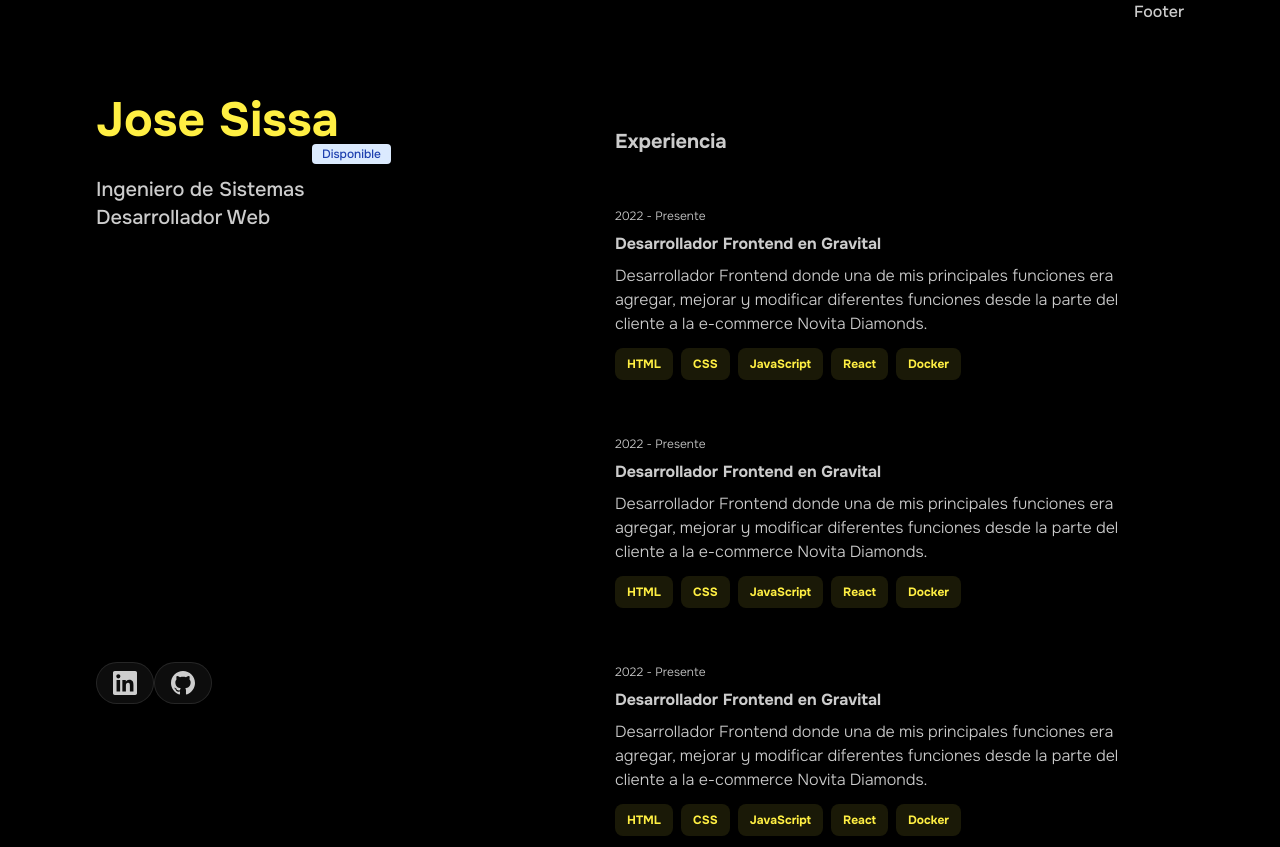
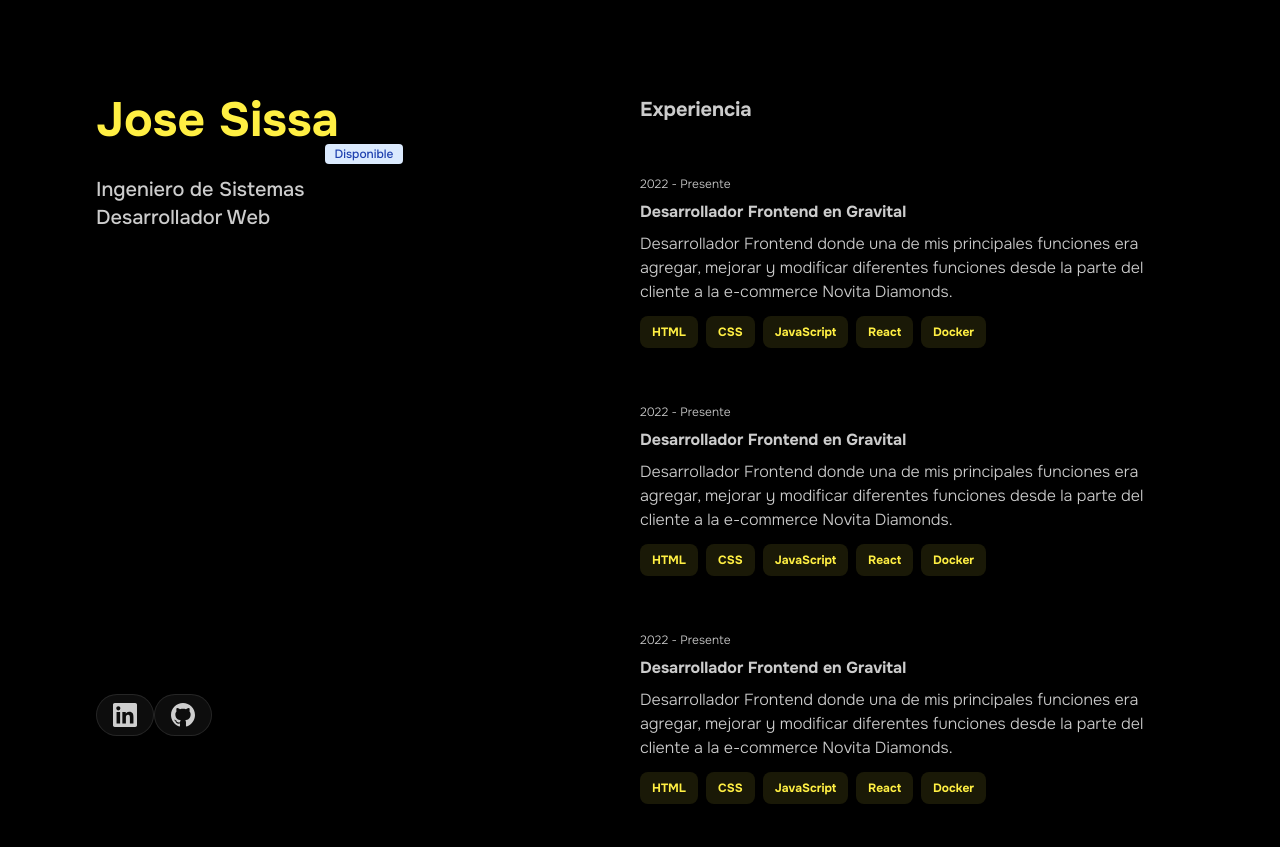
Before and after one commit to JoseSissa/Astro, an Astro site in the folder Portafolio/: page / in a window 1280 px wide. Shown: the top 847 px of the page. Built offline with nearby package versions, Linux system fonts and the light colour scheme; Astro itself is replaced by a stand-in of ours.

Commit message:
Version desktop completada

```diff
--- a/Portafolio/src/components/Experience.astro
+++ b/Portafolio/src/components/Experience.astro
@@ -14,7 +14,9 @@ import TitleSection from './TitleSection.astro'
                             <div>
                                 <header class="mb-2 text-xs font-light">{job.fecha}</header>
                                 <div>
-                                    <h3 class="mb-2 font-bold">{job.cargo} en {job.empresa}</h3>
+                                    <h3 class="mb-2 font-bold">
+                                        {job.cargo} en {job.empresa}
+                                    </h3>
                                     <p class="mb-3 leading-5 font-light
                                             md:leading-normal">
                                         {job.explicacion_cargo}
--- a/Portafolio/src/components/Header.astro
+++ b/Portafolio/src/components/Header.astro
@@ -1,10 +1,35 @@
-<header class="flex justify-between items-center py-5 w-[1120px]">
-    <img class="rounded-full w-12 h-12" src="https://avatars.githubusercontent.com/u/53451389?v=4" alt="Logo of developer">
+---
+import GithubIcon from '../components/icons/Github.astro';
+import LinkedinIcon from '../components/icons/Linkedin.astro';
+import SocialPill from '../components/SocialPill.astro';
+import Badge from '../components/Badge.astro';
+---
 
-    <nav class="flex flex-row gap-x-10 opacity-80">
-        <a href="">Inicio</a>
-        <a href="">Experiencia</a>
-        <a href="">Sobre Mí</a>
-        <a href="">Proyectos</a>
-    </nav>
+<header class="mb-28
+    lg:sticky lg:top-0 lg:max-h-screen lg:w-1/2 lg:flex lg:justify-between lg:flex-col lg:py-16 lg:mb-0">
+    <div class="mb-8 md:mb-0">
+        <h1 class="text-4xl sm:text-5xl font-bold mb-3 text-[#ffef43]
+            lg:pt-8">
+            Jose Sissa
+            <div class="flex justify-center items-center">
+                <Badge>Disponible</Badge>
+            </div>
+        </h1>
+        <h2 class="sm:text-xl font-medium">
+            Ingeniero de Sistemas <br>Desarrollador Web
+        </h2>
+    </div>
+
+    <ul class="flex items-center">
+        <li>
+            <SocialPill href="https://www.linkedin.com/in/josesissamendoza/">
+                <LinkedinIcon class="size-6" />
+            </SocialPill>
+        </li>
+        <li>
+            <SocialPill href="https://github.com/JoseSissa">
+                <GithubIcon class="size-6" />
+            </SocialPill>
+        </li>
+    </ul>
 </header>
--- a/Portafolio/src/components/TitleSection.astro
+++ b/Portafolio/src/components/TitleSection.astro
@@ -1,4 +1,4 @@
-<h2 class="sticky top-0 z-10 py-5 mb-5 text-xl font-bold bg-[#000]
-        md:py-8">
+<h2 class=`sticky top-0 z-10 py-5 mb-5 text-xl font-bold bg-[#000]
+    md:py-8`>
     <slot/>
 </h2>
--- a/Portafolio/src/layouts/Layout.astro
+++ b/Portafolio/src/layouts/Layout.astro
@@ -2,8 +2,6 @@
 import '@fontsource/onest/300.css';
 import '@fontsource/onest/500.css';
 import '@fontsource/onest/700.css';
-
-import Header from '../components/Header.astro'
 interface Props {
 	title: string;
 	description: string;
--- a/Portafolio/src/pages/index.astro
+++ b/Portafolio/src/pages/index.astro
@@ -1,13 +1,9 @@
 ---
 import Layout from '../layouts/Layout.astro';
-import Badge from '../components/Badge.astro';
-import GithubIcon from '../components/icons/Github.astro';
-import LinkedinIcon from '../components/icons/Linkedin.astro';
-import SocialPill from '../components/SocialPill.astro';
 import Experience from '../components/Experience.astro';
 import About from '../components/About.astro';
 import Project from '../components/Project.astro';
-import TitleSection from '../components/TitleSection.astro';
+import Header from '../components/Header.astro';
 ---
 
 <Layout
@@ -18,39 +14,13 @@ import TitleSection from '../components/TitleSection.astro';
 		<div class="w-full max-w-screen-xl mx-auto min-h-screen px-6 py-12
 				md:py-20 md:px-12
 				lg:flex lg:px-24 lg:py-0">
-			<header class="mb-28
-						lg:sticky lg:top-0 lg:max-h-screen lg:w-1/2 lg:flex lg:justify-between lg:flex-col lg:py-24">
-				<div class="mb-8 md:mb-0">
-					<h1 class="text-4xl sm:text-5xl font-bold mb-3 text-[#ffef43]">
-						Jose Sissa
-						<div class="flex justify-center items-center">
-							<Badge>Disponible</Badge>
-						</div>
-					</h1>
-					<h2 class="sm:text-xl font-medium">
-						Ingeniero de Sistemas <br>Desarrollador Web
-					</h2>
-				</div>
 
-				<ul class="flex items-center">
-					<li>
-						<SocialPill href="https://www.linkedin.com/in/josesissamendoza/">
-							<LinkedinIcon class="size-6" />
-						</SocialPill>
-					</li>
-					<li>
-						<SocialPill href="https://github.com/JoseSissa">
-							<GithubIcon class="size-6" />
-						</SocialPill>
-					</li>
-				</ul>
-			</header>
+			<Header />
 
-			<main class="lg:w-1/2 lg:py-24">
+			<main class="lg:w-1/2 lg:py-16">
 				<Experience />
 				<About />
 				<Project />
-			</main>
 
 				<footer>
 					<div>
@@ -59,6 +29,8 @@ import TitleSection from '../components/TitleSection.astro';
 						</p>
 					</div>
 				</footer>
+			</main>
+
 
 		</div>
 	</div>
```
Lines whose indentation alone changed are shown as unchanged.
